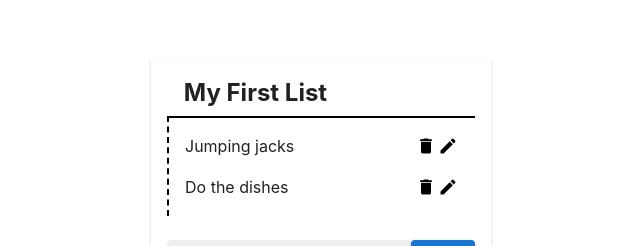
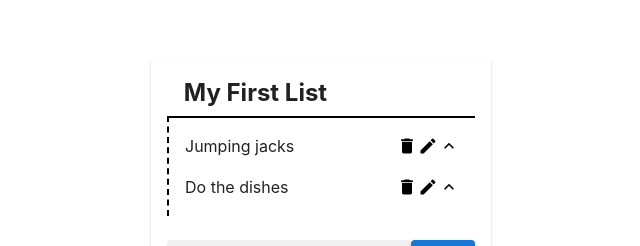
Before and after one commit to abelinsenmayer/rememberall, a React (Vite) app in the folder rememberall/: page / in a window 1280 px wide. Shown: the part 198-444 px from the top of the page, without its empty margins (319-959 px from the left). Built offline with nearby package versions, Linux system fonts and the light colour scheme.

Commit message:
Added ListItemExpanded and refactored item editing

```diff
--- /dev/null
+++ b/rememberall/src/todolist/ListItemCompact.jsx
@@ -0,0 +1,40 @@
+import { Button } from '@mui/material'
+import DeleteIcon from '@mui/icons-material/Delete';
+import EditIcon from '@mui/icons-material/Edit';
+import ExpandLessIcon from '@mui/icons-material/ExpandLess';
+
+/**
+ * Compact view of an item in a to-do list.
+ * @param {ToDo} todo Object which stores the list item's data.
+ * @callback toggleDone Toggle whether the item is marked as "done"
+ * @callback remove Remove the item from a to-do list.
+ * @callback setEditing Sets the item to an "editing" view.
+ * @callback expand Sets the item to an an "expanded" view.
+ * @returns
+ */
+export default function ListItemCompact({ todo, toggleDone, remove, setEditing, setExpanded }) {
+    const style = todo.done ? { textDecoration: "line-through" } : {}
+    return (
+        <>
+            <span onClick={() => toggleDone(todo)} style={style}>{todo.text} </span>
+            <Button
+                onClick={() => remove(todo)}
+                size="small"
+            >
+                <DeleteIcon fontSize='small' />
+            </Button>
+            <Button
+                onClick={() => setEditing()}
+                size="small"
+            >
+                <EditIcon fontSize='small' />
+            </Button>
+            <Button
+                onClick={() => setExpanded()}
+                size="small"
+            >
+                <ExpandLessIcon fontSize="small" />
+            </Button>
+        </>
+    )
+}
--- a/rememberall/src/todolist/ItemEditForm.jsx
+++ b/rememberall/src/todolist/ListItemEditing.jsx
@@ -2,20 +2,23 @@ import { Button } from "@mui/base"
 import { useState } from "react"
 import CheckIcon from '@mui/icons-material/Check';
 import { TextField } from "@mui/material";
+import { ToDo } from "./ToDoListItem";
 
 /**
- * Form for editing an existing to-do list item.
- * @callback doEdit Submits a new text value to which the item's description should be updated.
- * @param {string} initValue The initial value for the item's description.
+ * Editing view of an item in a to-do list.
+ * @callback updateItem Sets the {@link ToDo} item to the supplied object.
+ * @param {ToDo} todo The item being edited.
+ * @callback stopEditing Ends editing of the item.
  * @param {string} placeholder Placeholder text which fills the text field if the user has not typed anything.
  * @returns
  */
-export default function ItemEditForm({ doEdit, initValue, placeholder = "" }) {
-    const [text, setText] = useState(initValue)
+export default function ListItemEditing({ updateItem, todo, stopEditing, placeholder = "" }) {
+    const [text, setText] = useState(todo.text)
 
     const submitHandler = (evt) => {
         evt.preventDefault()
-        doEdit(text)
+        updateItem({ ...todo, text: text })
+        stopEditing()
     }
 
     return (
--- /dev/null
+++ b/rememberall/src/todolist/ListItemExpanded.jsx
@@ -0,0 +1,36 @@
+import { TextField } from "@mui/material"
+import { Paper } from "@mui/material"
+import ExpandMoreIcon from '@mui/icons-material/ExpandMore';
+import DeleteIcon from '@mui/icons-material/Delete';
+import { Button } from "@mui/material";
+
+export default function ListItemExpanded({ todo, collapse, updateItem }) {
+    const handleCollapse = () => {
+        updateItem(todo)
+        collapse()
+    }
+
+    return (
+        <Paper elevation={2}>
+            <TextField
+                id="text"
+                variant="filled"
+                size="small"
+                value={todo.text}
+                onChange={(evt) => setText(evt.target.value)}
+            />
+            <Button
+                onClick={() => remove(todo)}
+                size="small"
+            >
+                <DeleteIcon fontSize='small' />
+            </Button>
+            <Button
+                onClick={() => handleCollapse}
+                size="small"
+            >
+                <ExpandMoreIcon fontSize="small" />
+            </Button>
+        </Paper>
+    )
+}
--- a/rememberall/src/todolist/ToDoList.jsx
+++ b/rememberall/src/todolist/ToDoList.jsx
@@ -27,8 +27,8 @@ export default function ToDoList({ initItems, title }) {
     const remove = (item) => {
         setItems(items.filter((i) => i != item))
     }
-    const updateText = (item, text) => {
-        setItems(items.map((i) => i == item ? new ToDo(text, item.done) : i))
+    const setItemAtIndex = (index, item) => {
+        setItems(items.map((i, idx) => idx == index ? item : i))
     }
     const clearCompleted = () => {
         setItems(items.filter((i) => i.done == false))
@@ -61,7 +61,7 @@ export default function ToDoList({ initItems, title }) {
                                         todo={item}
                                         toggleDone={toggleDone}
                                         remove={remove}
-                                        updateItem={updateText}
+                                        updateItem={setItemAtIndex}
                                         index={index}
                                     />
                                 )}
--- a/rememberall/src/todolist/ToDoListItem.css
+++ b/rememberall/src/todolist/ToDoListItem.css
@@ -2,7 +2,6 @@
     min-width: 0em;
     padding: 0.2em;
     color: black;
-    border: none;
 }
 
 .ToDoListItem button:hover {
--- a/rememberall/src/todolist/ToDoListItem.jsx
+++ b/rememberall/src/todolist/ToDoListItem.jsx
@@ -1,15 +1,14 @@
 import { v4 as uuid } from 'uuid'
-import { Button } from '@mui/material'
-import DeleteIcon from '@mui/icons-material/Delete';
-import EditIcon from '@mui/icons-material/Edit';
 import './ToDoListItem.css'
-import ItemEditForm from './ItemEditForm';
+import ListItemEditing from './ListItemEditing';
 import { useState } from 'react';
 import { ListItem } from '@mui/material';
 import { Draggable } from 'react-beautiful-dnd';
+import ListItemCompact from './ListItemCompact';
+import ListItemExpanded from './ListItemExpanded';
 
 /**
- * A single to-do item.
+ * A single to-do item. Changes appearance based on whether it's completed, editing, expanded, etc.
  * @param {ToDo} todo Object which stores the list item's data.
  * @callback toggleDone Toggle whether the item is marked as "done"
  * @callback remove Remove the item from a to-do list
@@ -18,40 +17,42 @@ import { Draggable } from 'react-beautiful-dnd';
  */
 function ToDoListItem({ todo, toggleDone, remove, updateItem, index }) {
     const [isEditing, setIsEditing] = useState(false)
-    const updateText = (text) => {
-        updateItem(todo, text)
+    const [isExpanded, setIsExpanded] = useState(false)
+    const update = (updatedItem) => {
+        updateItem(index, updatedItem)
     }
 
-    const style = todo.done ? { textDecoration: "line-through" } : {}
     return (
         <Draggable index={index} draggableId={todo.id}>
             {(provided, snapshot) => (
                 <div ref={provided.innerRef} {...provided.draggableProps} {...provided.dragHandleProps} className='ToDoListItem'>
                     <ListItem gable="true" alignItems='center'>
-                        {/* Display the regular view if we are not currenly editing the item */}
-                        {!isEditing && (
+                        {!isExpanded && (
                             <>
-                                <span onClick={() => toggleDone(todo)} style={style}>{todo.text} </span>
-                                <Button
-                                    onClick={() => remove(todo)}
-                                    variant="outlined"
-                                    size="small"
-                                >
-                                    <DeleteIcon fontSize='small' />
-                                </Button>
-                                <Button
-                                    onClick={() => setIsEditing(true)}
-                                    variant="outlined"
-                                    size="small"
-                                >
-                                    <EditIcon fontSize='small' />
-                                </Button>
+                                {/* Display the regular view if we are not currenly editing the item */}
+                                {!isEditing && (
+                                    <ListItemCompact
+                                        toggleDone={toggleDone}
+                                        remove={remove}
+                                        todo={todo}
+                                        setEditing={() => setIsEditing(true)}
+                                        setExpanded={() => setIsExpanded(true)}
+                                    />
+                                )}
+
+                                {/* Display edit menu if we are currently editing the item */}
+                                {isEditing && (
+                                    <ListItemEditing
+                                        todo={todo}
+                                        updateItem={update}
+                                        stopEditing={() => setIsEditing(false)}
+                                        placeholder="To do..."
+                                    />
+                                )}
                             </>
                         )}
-
-                        {/* Display edit menu if we are currently editing the item */}
-                        {isEditing && (
-                            <ItemEditForm initValue={todo.text} doEdit={updateText} placeholder="To do..." />
+                        {isExpanded && (
+                            <ListItemExpanded todo={todo} collapse={() => setIsExpanded(false)} updateTodo={update} />
                         )}
                     </ListItem>
                 </div>
```
